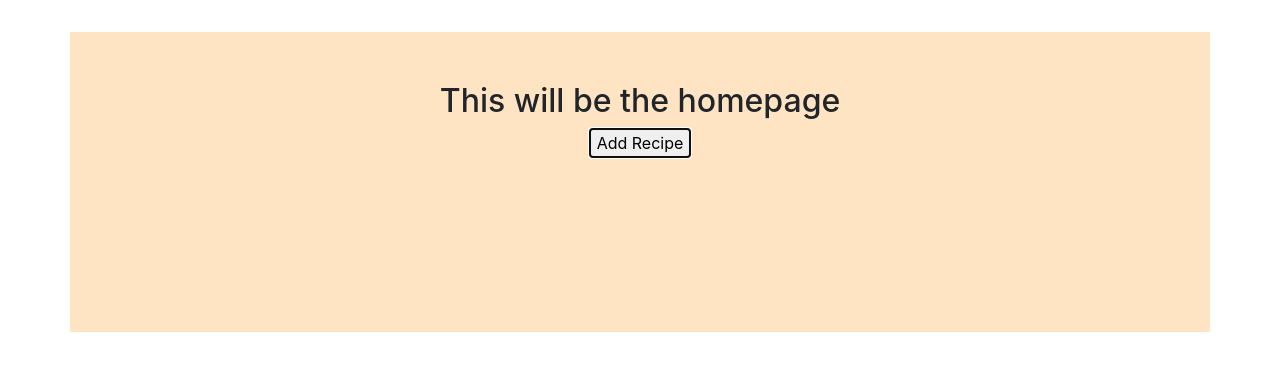
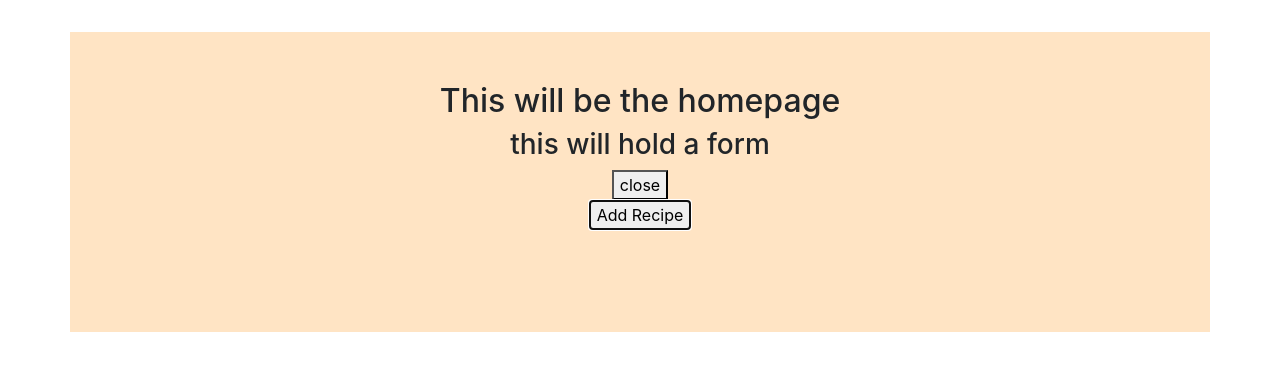
Before and after one commit to CodyBonsma/fam-recipes, a React (Create React App) app in the folder client/: page / in a window 1280 px wide. Both pictures are taken after a click on the button "Add Recipe". Shown: the top 370 px of the page. Built offline with nearby package versions, Linux system fonts and the light colour scheme; the HTML template or start-up script is replaced by a standard one.

Commit message:
linking modal to portal

```diff
--- a/client/public/index.html
+++ b/client/public/index.html
@@ -35,6 +35,7 @@
   <body>
     <noscript>You need to enable JavaScript to run this app.</noscript>
     <div id="root"></div>
+    <div id="portal"></div>
     <!--
       This HTML file is a template.
       If you open it directly in the browser, you will see an empty page.
--- a/client/src/components/Home/Home.jsx
+++ b/client/src/components/Home/Home.jsx
@@ -1,13 +1,19 @@
-import React from "react";
+import React, { useState } from "react";
+import Modal from "../Modal/Modal";
 import "./Home.css";
 
 const Home = () => {
+  const [isOpen, setIsOpen] = useState(false);
   return (
     <div className="container">
       <div className="row">
         <div className="col-sm-12 home-header">
           <h2>This will be the homepage</h2>
-          <button>Add Recipe</button>
+          <Modal open={isOpen}>
+            <h3>this will hold a form</h3>
+            <button onClick={() => setIsOpen(false)}>close</button>
+          </Modal>
+          <button onClick={() => setIsOpen(true)}>Add Recipe</button>
         </div>
       </div>
     </div>
--- /dev/null
+++ b/client/src/components/Modal/Modal.jsx
@@ -0,0 +1,8 @@
+import React from "react";
+
+const Modal = ({ children, open }) => {
+  if (!open) return null;
+  return <div>{children}</div>;
+};
+
+export default Modal;
--- a/package.json
+++ b/package.json
@@ -33,6 +33,7 @@
     "nodemon": "^2.0.7",
     "path": "^0.12.7",
     "query-string": "^6.13.8",
+    "react-dom": "^17.0.1",
     "react-router-dom": "^5.2.0"
   }
 }
```
Also changed, not shown: 1 other file (tests, documents, lock files or other folders).
